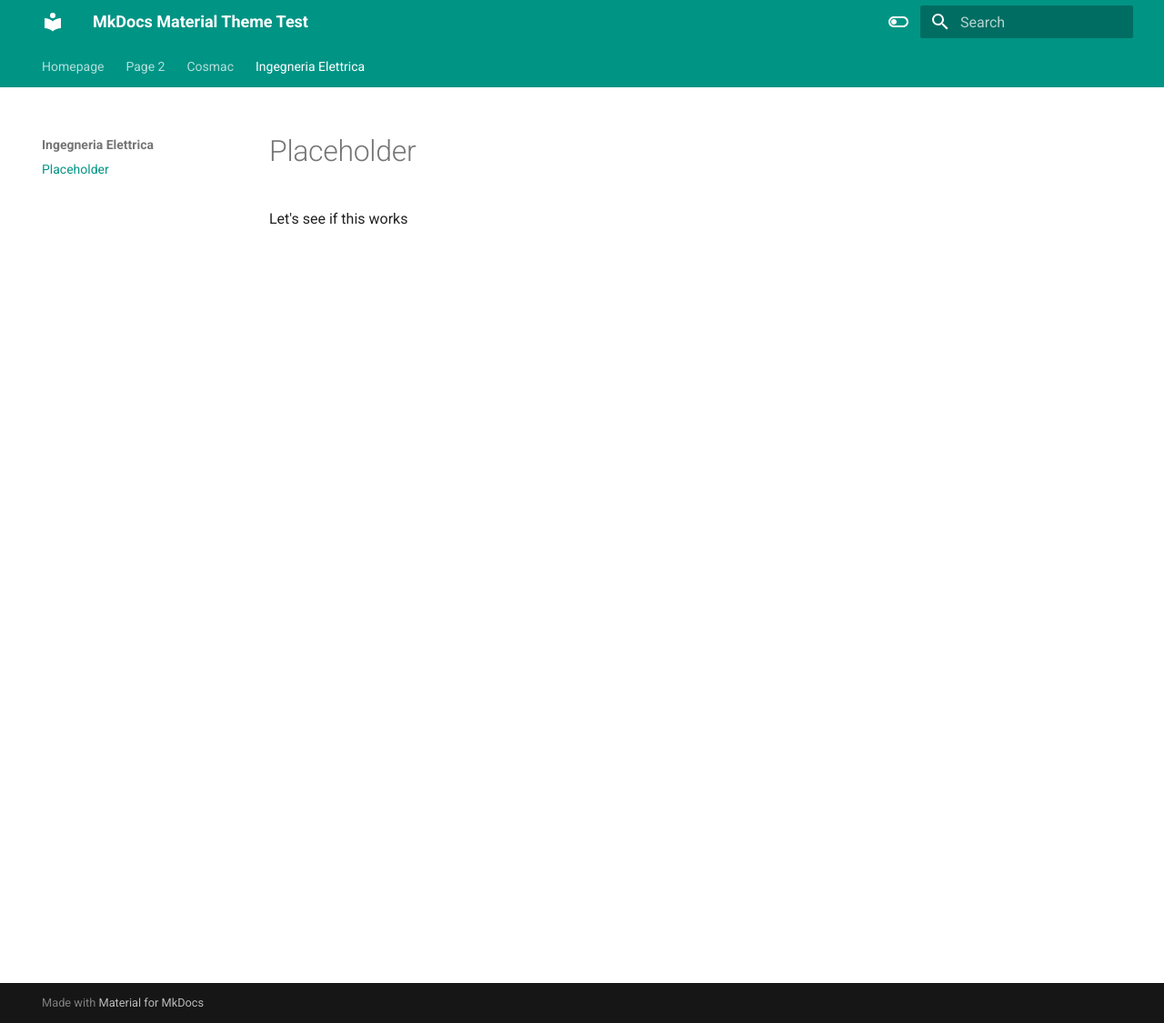
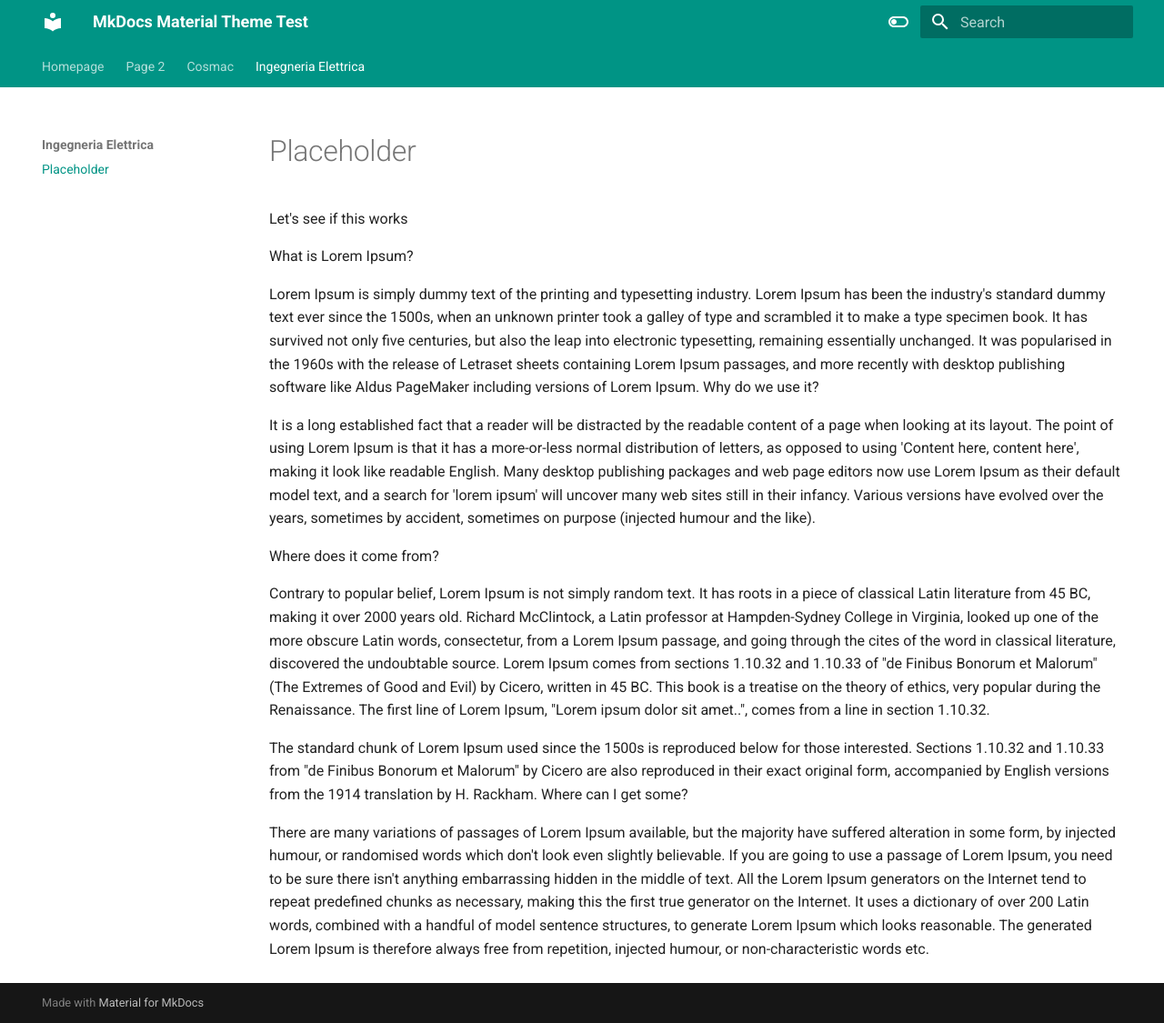
Before and after one commit to MORaHo/Appunti, an MkDocs documentation site: the page built from docs/Ingegneria Elettrica/placeholder.md, in a window 1280 px wide and 1125 px high. Shown: the whole window at 91% size. Built offline with MkDocs 1.6.1 and Material for MkDocs 9.7.7, drawn with Linux system fonts in a browser that asks for light colours.

Commit message:
Update placeholder.md

```diff
--- a/docs/Ingegneria Elettrica/placeholder.md
+++ b/docs/Ingegneria Elettrica/placeholder.md
@@ -1 +1,17 @@
 Let's see if this works
+
+What is Lorem Ipsum?
+
+Lorem Ipsum is simply dummy text of the printing and typesetting industry. Lorem Ipsum has been the industry's standard dummy text ever since the 1500s, when an unknown printer took a galley of type and scrambled it to make a type specimen book. It has survived not only five centuries, but also the leap into electronic typesetting, remaining essentially unchanged. It was popularised in the 1960s with the release of Letraset sheets containing Lorem Ipsum passages, and more recently with desktop publishing software like Aldus PageMaker including versions of Lorem Ipsum.
+Why do we use it?
+
+It is a long established fact that a reader will be distracted by the readable content of a page when looking at its layout. The point of using Lorem Ipsum is that it has a more-or-less normal distribution of letters, as opposed to using 'Content here, content here', making it look like readable English. Many desktop publishing packages and web page editors now use Lorem Ipsum as their default model text, and a search for 'lorem ipsum' will uncover many web sites still in their infancy. Various versions have evolved over the years, sometimes by accident, sometimes on purpose (injected humour and the like).
+
+Where does it come from?
+
+Contrary to popular belief, Lorem Ipsum is not simply random text. It has roots in a piece of classical Latin literature from 45 BC, making it over 2000 years old. Richard McClintock, a Latin professor at Hampden-Sydney College in Virginia, looked up one of the more obscure Latin words, consectetur, from a Lorem Ipsum passage, and going through the cites of the word in classical literature, discovered the undoubtable source. Lorem Ipsum comes from sections 1.10.32 and 1.10.33 of "de Finibus Bonorum et Malorum" (The Extremes of Good and Evil) by Cicero, written in 45 BC. This book is a treatise on the theory of ethics, very popular during the Renaissance. The first line of Lorem Ipsum, "Lorem ipsum dolor sit amet..", comes from a line in section 1.10.32.
+
+The standard chunk of Lorem Ipsum used since the 1500s is reproduced below for those interested. Sections 1.10.32 and 1.10.33 from "de Finibus Bonorum et Malorum" by Cicero are also reproduced in their exact original form, accompanied by English versions from the 1914 translation by H. Rackham.
+Where can I get some?
+
+There are many variations of passages of Lorem Ipsum available, but the majority have suffered alteration in some form, by injected humour, or randomised words which don't look even slightly believable. If you are going to use a passage of Lorem Ipsum, you need to be sure there isn't anything embarrassing hidden in the middle of text. All the Lorem Ipsum generators on the Internet tend to repeat predefined chunks as necessary, making this the first true generator on the Internet. It uses a dictionary of over 200 Latin words, combined with a handful of model sentence structures, to generate Lorem Ipsum which looks reasonable. The generated Lorem Ipsum is therefore always free from repetition, injected humour, or non-characteristic words etc.
```
